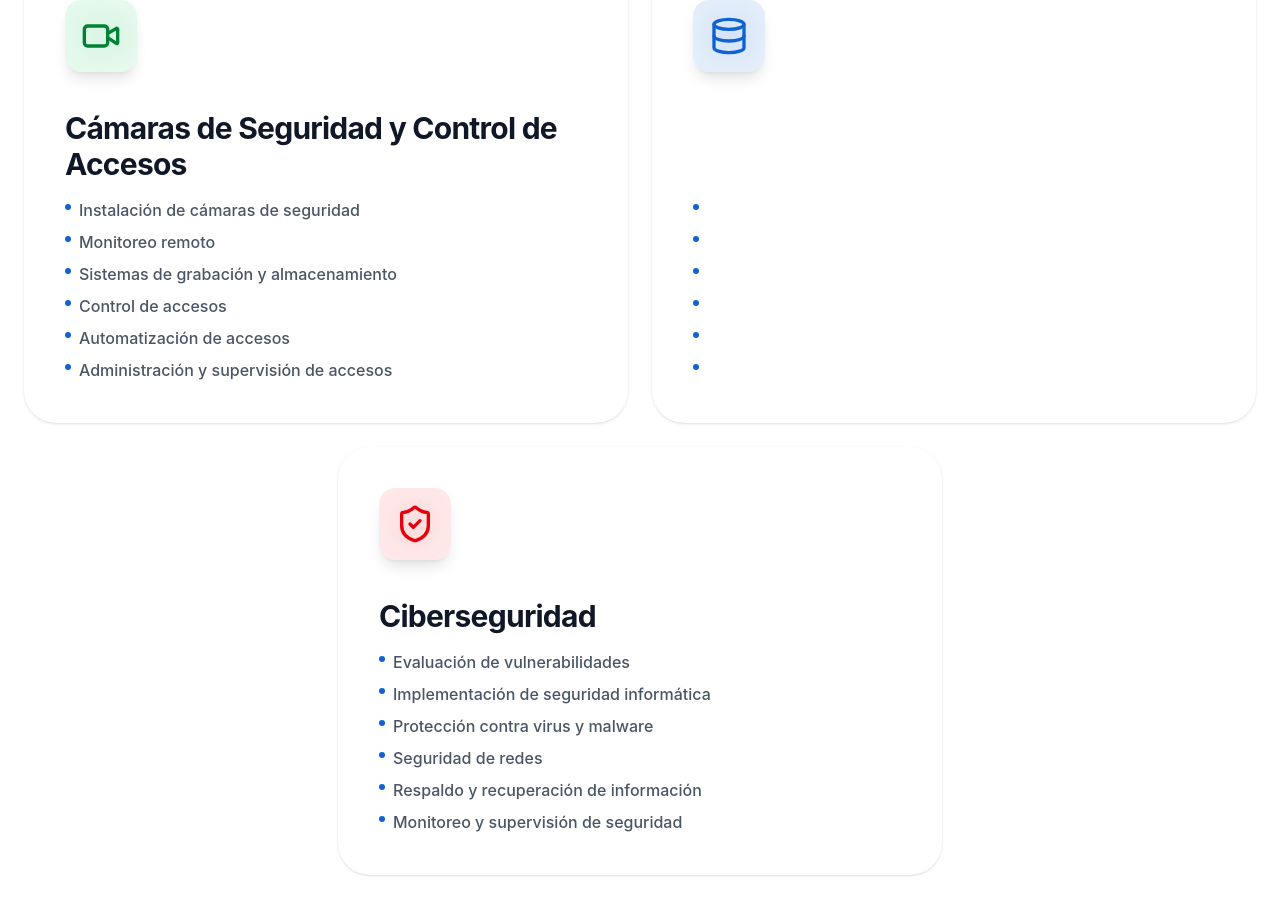
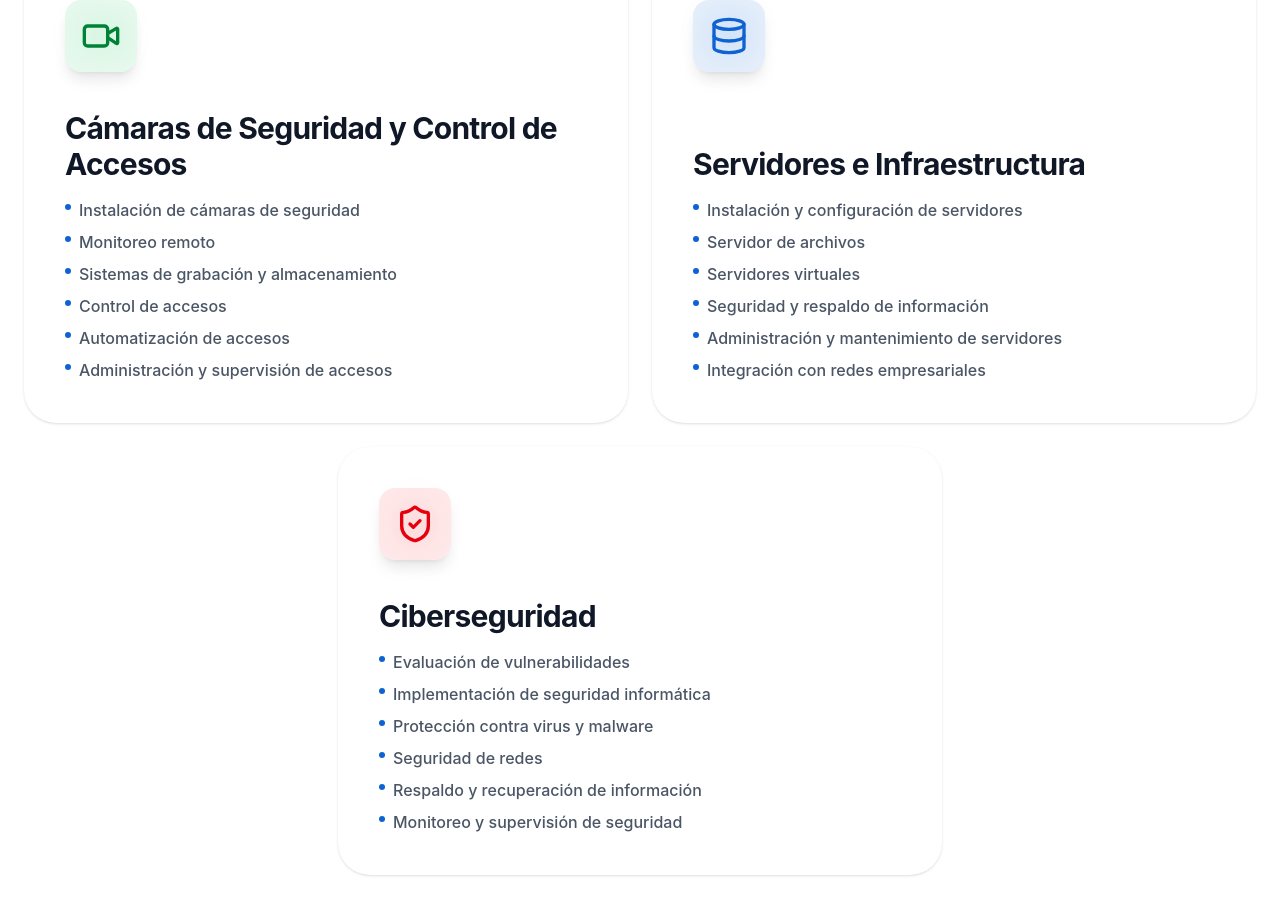
Before and after one commit to altusmarketingdigital-mx/AxtechWebv2, a Next.js app: page / in a window 1280 px wide. Shown: the part 1498-2412 px from the top of the page. Built offline with nearby package versions, Linux system fonts and the light colour scheme.

Commit message:
fix: correct text color logic for white cards in services grid

```diff
--- a/src/app/page.tsx
+++ b/src/app/page.tsx
@@ -203,10 +203,10 @@ export default function Home() {
                       {service.icon}
                     </div>
                     <div>
-                      <h3 className={`text-2xl md:text-3xl font-bold mb-4 tracking-tight ${service.bg.includes('accent') ? 'text-black' : (service.bg.includes('primary') ? 'text-white' : 'text-gray-900')}`}>{service.title}</h3>
+                      <h3 className={`text-2xl md:text-3xl font-bold mb-4 tracking-tight ${service.bg.includes('accent') ? 'text-black' : (service.bg.includes('from-primary') ? 'text-white' : 'text-gray-900')}`}>{service.title}</h3>
                       <ul className="space-y-2">
                         {service.features.map((feature, fIdx) => (
-                          <li key={fIdx} className={`flex items-start gap-2 ${service.bg.includes('accent') ? 'text-black/80' : (service.bg.includes('primary') ? 'text-white/80' : 'text-gray-600')} text-sm md:text-base font-medium`}>
+                          <li key={fIdx} className={`flex items-start gap-2 ${service.bg.includes('accent') ? 'text-black/80' : (service.bg.includes('from-primary') ? 'text-white/80' : 'text-gray-600')} text-sm md:text-base font-medium`}>
                             <div className={`mt-1.5 w-1.5 h-1.5 rounded-full shrink-0 ${service.bg.includes('accent') ? 'bg-black/60' : 'bg-primary'}`}></div>
                             {feature}
                           </li>
```
